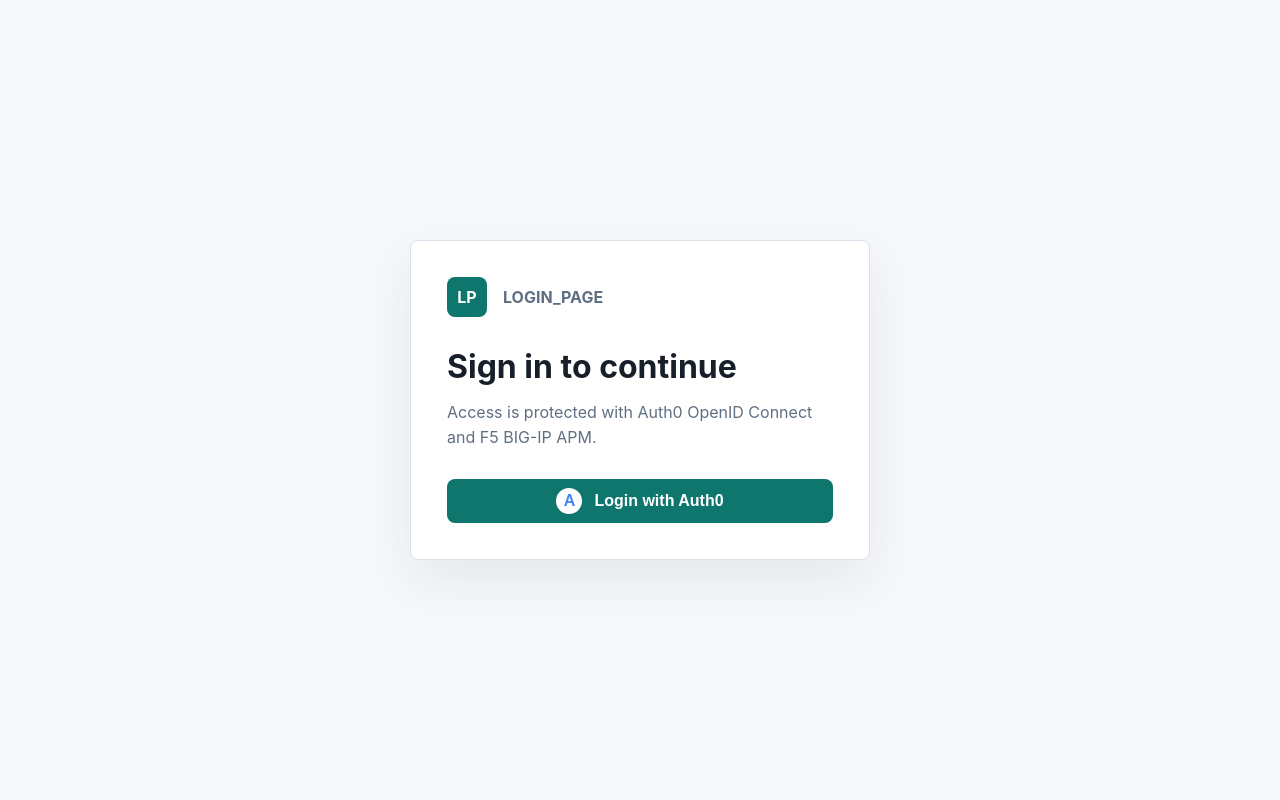
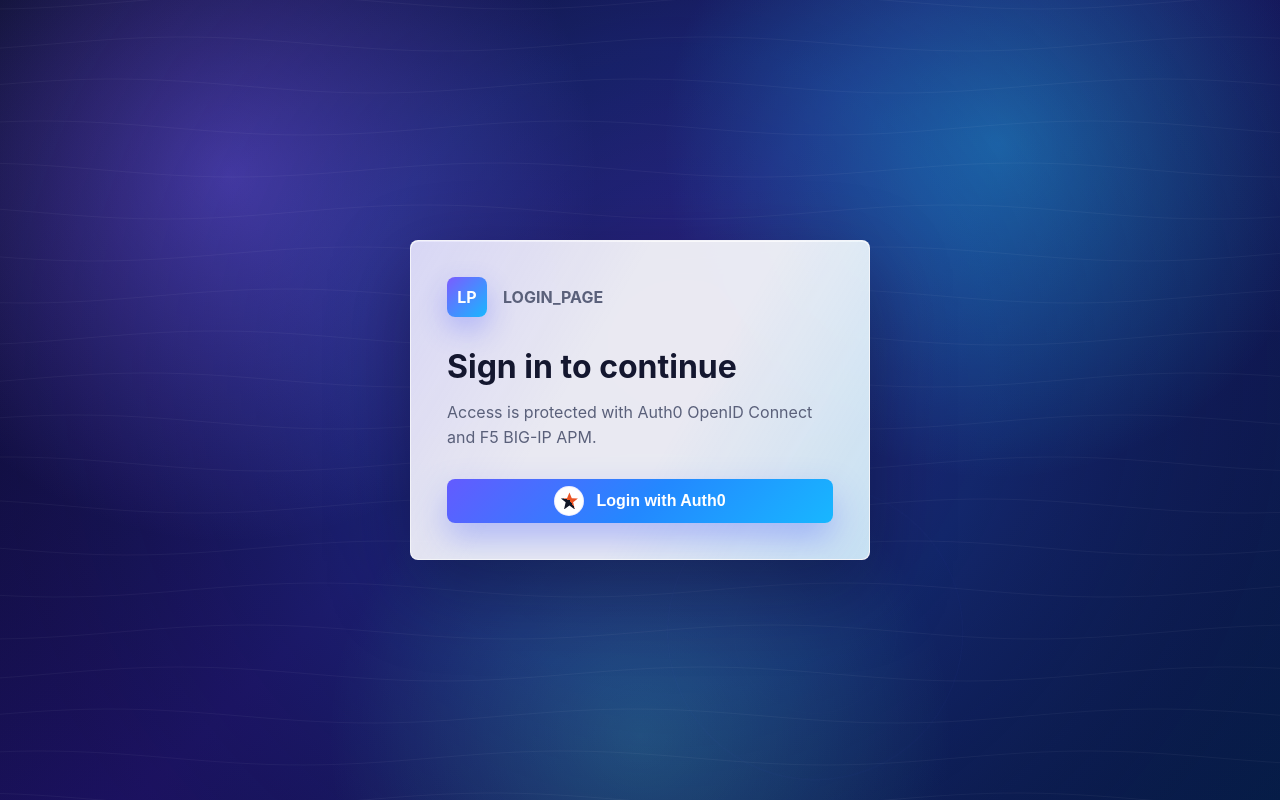
Before and after one commit to developerPraveen-code/UnityFund, a Flask app: page /login in a window 1280 px wide. Run offline with Flask 3, Linux system fonts and the light colour scheme.

Commit message:
Improve login page visuals

```diff
--- a/app/static/css/styles.css
+++ b/app/static/css/styles.css
@@ -1,12 +1,12 @@
 :root {
   color-scheme: light;
-  --bg: #f7f8fb;
-  --surface: #ffffff;
-  --text: #17202a;
-  --muted: #5f6f82;
-  --line: #d9e0ea;
-  --accent: #0f766e;
-  --accent-dark: #0b5f59;
+  --bg: #0b1026;
+  --surface: rgba(255, 255, 255, 0.9);
+  --text: #14172f;
+  --muted: #5a607a;
+  --line: rgba(255, 255, 255, 0.44);
+  --accent: #6d5dfc;
+  --accent-dark: #264de4;
   --danger: #b42318;
 }
 
@@ -17,12 +17,33 @@
 body {
   margin: 0;
   min-height: 100vh;
-  background: var(--bg);
+  overflow-x: hidden;
+  background:
+    radial-gradient(circle at 18% 22%, rgba(123, 92, 255, 0.5), transparent 30%),
+    radial-gradient(circle at 78% 18%, rgba(35, 201, 255, 0.42), transparent 28%),
+    radial-gradient(circle at 50% 92%, rgba(88, 255, 210, 0.22), transparent 32%),
+    linear-gradient(135deg, #0a0e2a 0%, #1c1261 45%, #071d48 100%);
   color: var(--text);
   font-family: Inter, ui-sans-serif, system-ui, -apple-system, BlinkMacSystemFont, "Segoe UI", sans-serif;
 }
 
+.ripple-canvas {
+  position: fixed;
+  inset: 0;
+  z-index: 0;
+  width: 100%;
+  height: 100%;
+  pointer-events: none;
+}
+
+.ripple-canvas,
 .shell {
+  isolation: isolate;
+}
+
+.shell {
+  position: relative;
+  z-index: 1;
   min-height: 100vh;
   display: grid;
   place-items: center;
@@ -35,12 +56,28 @@ body {
   background: var(--surface);
   border: 1px solid var(--line);
   border-radius: 8px;
-  box-shadow: 0 20px 50px rgba(23, 32, 42, 0.08);
+  box-shadow:
+    0 28px 80px rgba(3, 7, 28, 0.36),
+    inset 0 1px 0 rgba(255, 255, 255, 0.72);
+  backdrop-filter: blur(18px);
 }
 
 .login-panel {
   max-width: 460px;
   padding: 36px;
+  position: relative;
+  overflow: hidden;
+}
+
+.login-panel::before {
+  content: "";
+  position: absolute;
+  inset: 0;
+  border-radius: inherit;
+  background:
+    linear-gradient(120deg, rgba(109, 93, 252, 0.14), transparent 38%),
+    linear-gradient(300deg, rgba(24, 183, 255, 0.16), transparent 42%);
+  pointer-events: none;
 }
 
 .brand,
@@ -52,6 +89,7 @@ body {
 }
 
 .brand {
+  position: relative;
   justify-content: flex-start;
   margin-bottom: 32px;
   color: var(--muted);
@@ -65,11 +103,13 @@ body {
   height: 40px;
   place-items: center;
   border-radius: 8px;
-  background: var(--accent);
+  background: linear-gradient(135deg, #7b5cff, #18b7ff);
   color: white;
+  box-shadow: 0 12px 28px rgba(72, 88, 255, 0.32);
 }
 
 h1 {
+  position: relative;
   margin: 0;
   font-size: clamp(2rem, 6vw, 3.5rem);
   line-height: 1;
@@ -87,6 +127,7 @@ h1 {
 }
 
 .muted {
+  position: relative;
   margin: 14px 0 28px;
   line-height: 1.6;
 }
@@ -103,31 +144,46 @@ h1 {
 }
 
 .auth-button {
+  position: relative;
   width: 100%;
   display: inline-flex;
   align-items: center;
   justify-content: center;
   gap: 12px;
-  background: var(--accent);
+  background: linear-gradient(135deg, #635bff 0%, #2388ff 52%, #18b7ff 100%);
   color: white;
   font-size: 1rem;
+  box-shadow: 0 16px 34px rgba(63, 85, 255, 0.34);
+  transition: transform 160ms ease, box-shadow 160ms ease, filter 160ms ease;
 }
 
-.auth-button:hover,
+.auth-button:hover {
+  box-shadow: 0 20px 42px rgba(63, 85, 255, 0.42);
+  filter: saturate(1.08);
+  transform: translateY(-1px);
+}
+
 .secondary-button:hover,
 .link-button:hover {
   background: var(--accent-dark);
 }
 
-.auth-mark {
+.auth-logo {
   display: grid;
-  width: 26px;
-  height: 26px;
+  width: 30px;
+  height: 30px;
   place-items: center;
   border-radius: 50%;
   background: white;
-  color: #4285f4;
-  font-weight: 800;
+  box-shadow: inset 0 0 0 1px rgba(99, 91, 255, 0.12);
+}
+
+.auth-logo span {
+  width: 17px;
+  height: 17px;
+  display: block;
+  background: conic-gradient(from 38deg, #eb5424 0 30%, #111827 30% 70%, #eb5424 70% 100%);
+  clip-path: polygon(50% 0, 64% 34%, 100% 36%, 72% 58%, 82% 100%, 50% 76%, 18% 100%, 28% 58%, 0 36%, 36% 34%);
 }
 
 .dashboard {
@@ -197,3 +253,9 @@ h1 {
     padding: 24px;
   }
 }
+
+@media (prefers-reduced-motion: reduce) {
+  .auth-button {
+    transition: none;
+  }
+}
--- /dev/null
+++ b/app/static/js/ripple-background.js
@@ -0,0 +1,148 @@
+(() => {
+  const canvas = document.querySelector("[data-ripple-canvas]");
+  if (!canvas) return;
+
+  const ctx = canvas.getContext("2d", { alpha: true });
+  const reducedMotion = window.matchMedia("(prefers-reduced-motion: reduce)").matches;
+  const ripples = [];
+  let width = 0;
+  let height = 0;
+  let dpr = 1;
+  let lastAutoRipple = 0;
+  let pointerX = 0;
+  let pointerY = 0;
+
+  const colors = [
+    "rgba(139, 92, 246, 0.42)",
+    "rgba(56, 189, 248, 0.38)",
+    "rgba(99, 102, 241, 0.34)",
+    "rgba(45, 212, 191, 0.24)",
+  ];
+
+  function resize() {
+    dpr = Math.min(window.devicePixelRatio || 1, 2);
+    width = window.innerWidth;
+    height = window.innerHeight;
+    canvas.width = Math.floor(width * dpr);
+    canvas.height = Math.floor(height * dpr);
+    canvas.style.width = `${width}px`;
+    canvas.style.height = `${height}px`;
+    ctx.setTransform(dpr, 0, 0, dpr, 0, 0);
+  }
+
+  function addRipple(x, y, strength = 1) {
+    ripples.push({
+      x,
+      y,
+      radius: 8,
+      opacity: 0.44 * strength,
+      velocity: 1.55 + Math.random() * 0.7,
+      color: colors[Math.floor(Math.random() * colors.length)],
+    });
+
+    if (ripples.length > 28) {
+      ripples.shift();
+    }
+  }
+
+  function drawBackground(time) {
+    const wave = Math.sin(time * 0.00035);
+    const glow = ctx.createRadialGradient(
+      width * (0.48 + wave * 0.08),
+      height * 0.44,
+      0,
+      width * 0.5,
+      height * 0.5,
+      Math.max(width, height) * 0.78
+    );
+
+    glow.addColorStop(0, "rgba(118, 95, 255, 0.2)");
+    glow.addColorStop(0.32, "rgba(28, 145, 255, 0.13)");
+    glow.addColorStop(0.68, "rgba(10, 16, 48, 0.02)");
+    glow.addColorStop(1, "rgba(10, 16, 48, 0)");
+
+    ctx.fillStyle = glow;
+    ctx.fillRect(0, 0, width, height);
+
+    ctx.save();
+    ctx.globalAlpha = 0.18;
+    ctx.strokeStyle = "rgba(255, 255, 255, 0.24)";
+    ctx.lineWidth = 1;
+    for (let y = -40; y < height + 40; y += 42) {
+      ctx.beginPath();
+      for (let x = -20; x <= width + 20; x += 18) {
+        const offset = Math.sin(x * 0.012 + time * 0.0012 + y * 0.02) * 7;
+        if (x === -20) {
+          ctx.moveTo(x, y + offset);
+        } else {
+          ctx.lineTo(x, y + offset);
+        }
+      }
+      ctx.stroke();
+    }
+    ctx.restore();
+  }
+
+  function drawRipples() {
+    for (let i = ripples.length - 1; i >= 0; i -= 1) {
+      const ripple = ripples[i];
+      ripple.radius += ripple.velocity;
+      ripple.opacity *= 0.975;
+
+      ctx.beginPath();
+      ctx.arc(ripple.x, ripple.y, ripple.radius, 0, Math.PI * 2);
+      ctx.strokeStyle = ripple.color.replace(/[\d.]+\)$/, `${ripple.opacity})`);
+      ctx.lineWidth = Math.max(1, 4 - ripple.radius * 0.015);
+      ctx.stroke();
+
+      ctx.beginPath();
+      ctx.arc(ripple.x, ripple.y, ripple.radius * 0.55, 0, Math.PI * 2);
+      ctx.strokeStyle = `rgba(255, 255, 255, ${ripple.opacity * 0.36})`;
+      ctx.lineWidth = 1;
+      ctx.stroke();
+
+      if (ripple.opacity < 0.012 || ripple.radius > Math.max(width, height) * 0.8) {
+        ripples.splice(i, 1);
+      }
+    }
+  }
+
+  function animate(time) {
+    ctx.clearRect(0, 0, width, height);
+    drawBackground(time);
+    drawRipples();
+
+    if (!reducedMotion && time - lastAutoRipple > 1700) {
+      lastAutoRipple = time;
+      addRipple(
+        width * (0.2 + Math.random() * 0.6),
+        height * (0.18 + Math.random() * 0.64),
+        0.46
+      );
+    }
+
+    window.requestAnimationFrame(animate);
+  }
+
+  window.addEventListener("resize", resize, { passive: true });
+  window.addEventListener("pointermove", (event) => {
+    if (reducedMotion) return;
+
+    const dx = event.clientX - pointerX;
+    const dy = event.clientY - pointerY;
+    pointerX = event.clientX;
+    pointerY = event.clientY;
+
+    if (Math.hypot(dx, dy) > 22) {
+      addRipple(event.clientX, event.clientY, 0.72);
+    }
+  }, { passive: true });
+
+  window.addEventListener("pointerdown", (event) => {
+    addRipple(event.clientX, event.clientY, 1.2);
+  }, { passive: true });
+
+  resize();
+  addRipple(window.innerWidth * 0.5, window.innerHeight * 0.46, 0.7);
+  window.requestAnimationFrame(animate);
+})();
--- a/app/templates/base.html
+++ b/app/templates/base.html
@@ -7,8 +7,10 @@
     <link rel="stylesheet" href="{{ url_for('static', filename='css/styles.css') }}">
   </head>
   <body>
+    <canvas class="ripple-canvas" data-ripple-canvas aria-hidden="true"></canvas>
     <main class="shell">
       {% block content %}{% endblock %}
     </main>
+    <script src="{{ url_for('static', filename='js/ripple-background.js') }}" defer></script>
   </body>
 </html>
--- a/app/templates/login.html
+++ b/app/templates/login.html
@@ -10,7 +10,9 @@
   <p class="muted">Access is protected with Auth0 OpenID Connect and F5 BIG-IP APM.</p>
   <form method="post" action="{{ url_for('main.start_login') }}">
     <button class="auth-button" type="submit">
-      <span class="auth-mark">A</span>
+      <span class="auth-logo" aria-hidden="true">
+        <span></span>
+      </span>
       Login with Auth0
     </button>
   </form>
```
